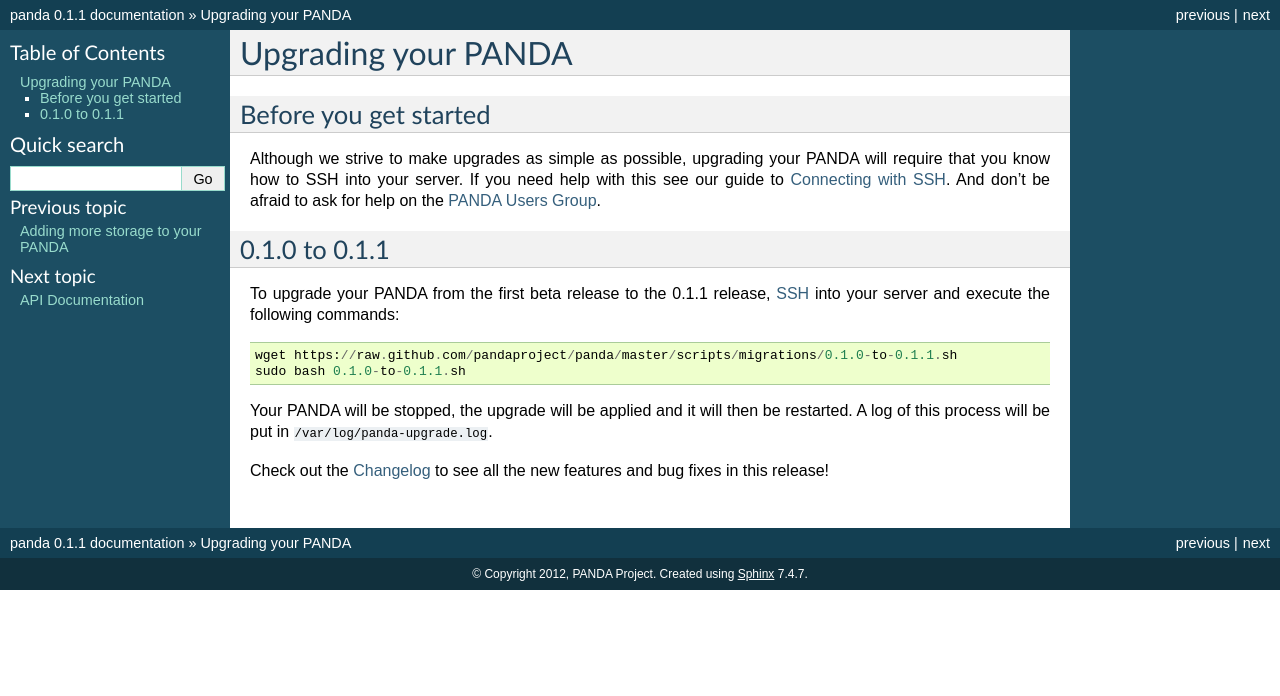
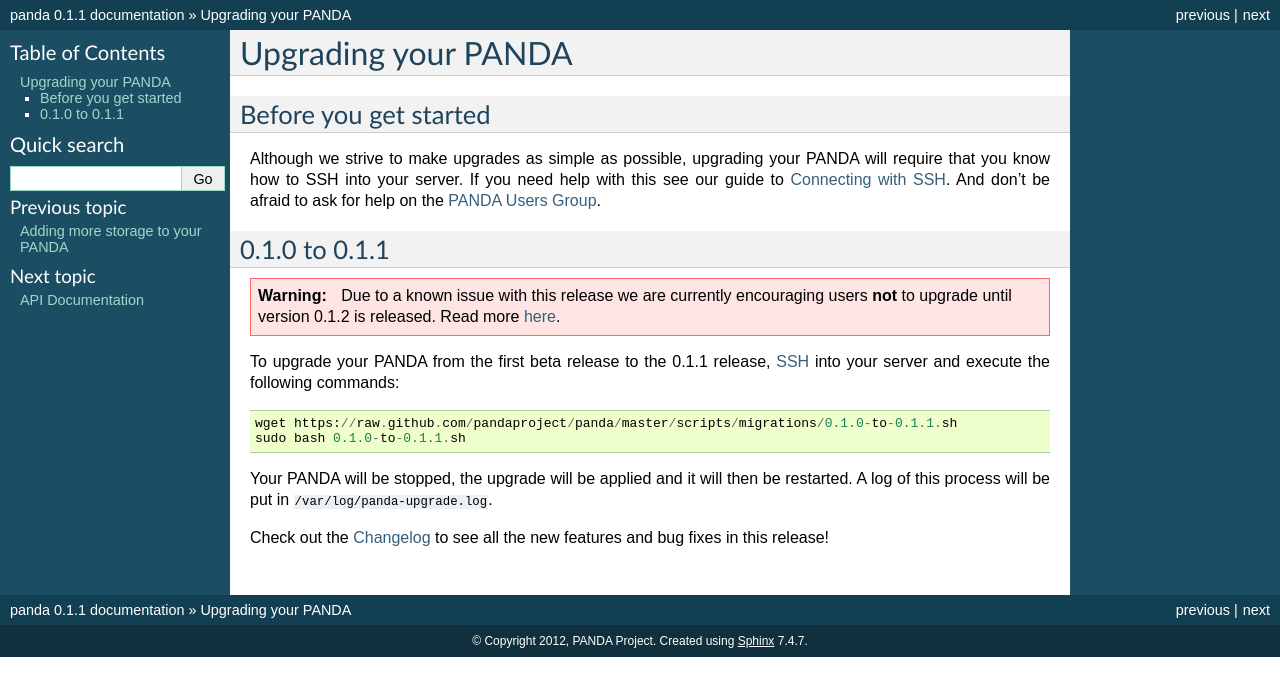
Before and after one commit to pandaproject/panda, a Sphinx documentation site: the page built from docs/upgrades.rst, in a window 1280 px wide. Shown: the top 696 px of the page. Built offline with Sphinx 7.4.7, drawn with Linux system fonts in a browser that asks for light colours.

Commit message:
Add upgrade warning.

```diff
--- a/docs/upgrades.rst
+++ b/docs/upgrades.rst
@@ -10,6 +10,10 @@
 0.1.0 to 0.1.1
 ==============
 
+.. warning::
+
+    Due to a known issue with this release we are currently encouraging users **not** to upgrade until version 0.1.2 is released. Read more `here <https://groups.google.com/forum/?fromgroups#!topic/panda-project-users/X87_Q8Sbn8s>`_.
+
 To upgrade your PANDA from the first beta release to the 0.1.1 release, :doc:`SSH <ssh>` into your server and execute the following commands::
 
     wget https://raw.github.com/pandaproject/panda/master/scripts/migrations/0.1.0-to-0.1.1.sh
```
